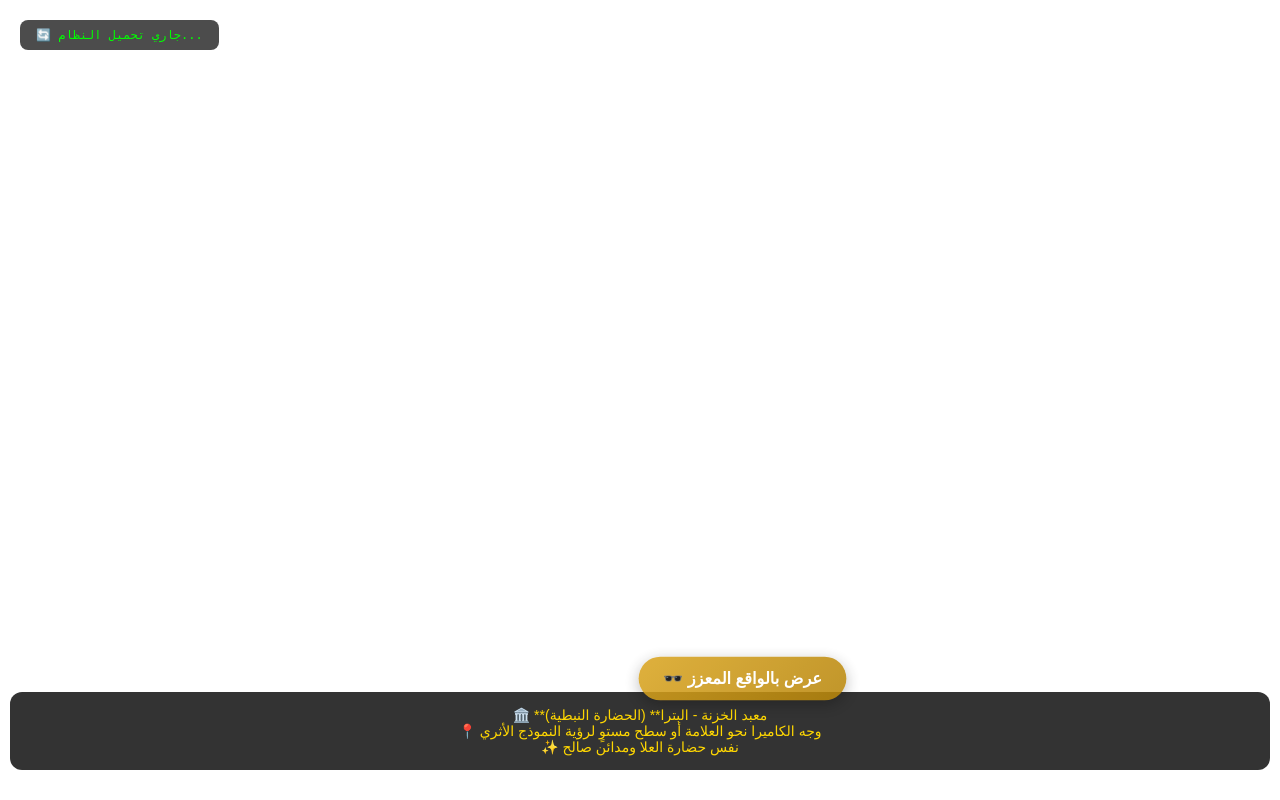
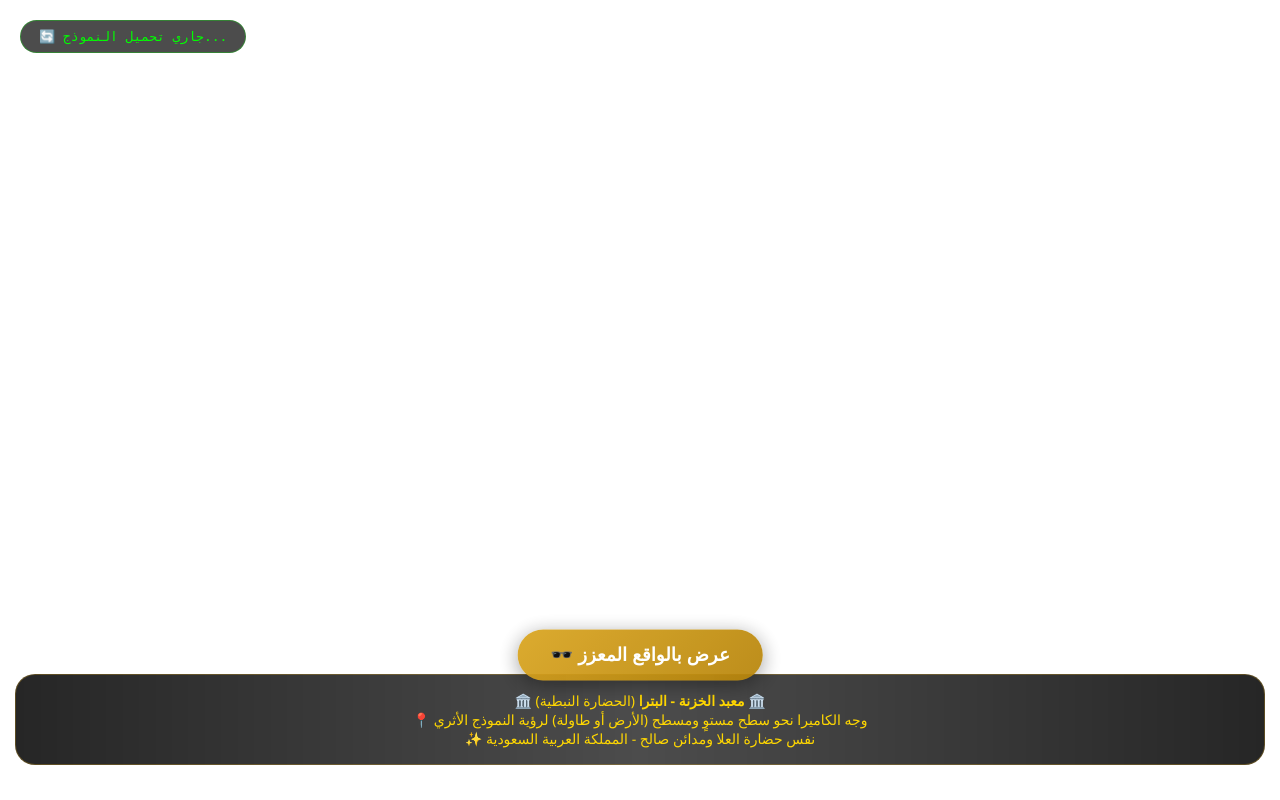
Before and after one commit to birowaad/mawari, a Flask app: page /qasr in a window 1280 px wide. Run offline with Flask 3, Linux system fonts and the light colour scheme; some libraries are stand-ins or nearby versions.

Commit message:
Update qasr.html

```diff
--- a/Mawarii/app/templates/qasr.html
+++ b/Mawarii/app/templates/qasr.html
@@ -3,23 +3,28 @@
 <head>
     <meta charset="UTF-8">
     <meta name="viewport" content="width=device-width, initial-scale=1.0, user-scalable=no">
-    <title>AR تجربة - معبد البترا الأثري</title>
+    <title>AR - معبد الخزنة | البترا</title>
     <style>
-        body { margin: 0; overflow: hidden; font-family: 'Cairo', sans-serif; }
-        .info {
+        body {
+            margin: 0;
+            overflow: hidden;
+            font-family: 'Cairo', 'Segoe UI', sans-serif;
+        }
+        .info-panel {
             position: absolute;
             bottom: 20px;
             left: 0;
             right: 0;
             text-align: center;
-            background: rgba(0,0,0,0.8);
+            background: linear-gradient(90deg, rgba(0,0,0,0.85), rgba(0,0,0,0.7), rgba(0,0,0,0.85));
             color: #FFD700;
-            padding: 15px;
+            padding: 16px;
             font-size: 14px;
-            z-index: 10;
-            backdrop-filter: blur(8px);
-            border-radius: 12px;
-            margin: 10px;
+            z-index: 20;
+            backdrop-filter: blur(10px);
+            border-radius: 20px;
+            margin: 15px;
+            border: 1px solid rgba(218,165,32,0.3);
         }
         .status {
             position: absolute;
@@ -27,49 +32,77 @@
             left: 20px;
             background: rgba(0,0,0,0.7);
             color: #00ff00;
-            padding: 8px 16px;
-            font-size: 12px;
-            border-radius: 8px;
+            padding: 8px 18px;
+            font-size: 13px;
+            border-radius: 30px;
             font-family: monospace;
-            z-index: 10;
+            z-index: 20;
+            backdrop-filter: blur(5px);
+            border: 1px solid rgba(0,255,0,0.3);
         }
-        @keyframes pulse {
-            0% { opacity: 0.6; transform: scale(1); }
-            100% { opacity: 1; transform: scale(1.02); }
-        }
-        .btn-ar-custom {
+        .ar-btn {
             position: absolute;
-            bottom: 100px;
+            bottom: 120px;
             left: 50%;
             transform: translateX(-50%);
             background: linear-gradient(135deg, #DAA520, #B8860B);
             border: none;
-            border-radius: 50px;
-            padding: 12px 24px;
+            border-radius: 60px;
+            padding: 14px 32px;
             color: white;
             font-weight: bold;
             z-index: 20;
             cursor: pointer;
-            font-size: 16px;
-            box-shadow: 0 4px 15px rgba(0,0,0,0.3);
-            animation: pulse 1.5s infinite alternate;
+            font-size: 18px;
+            box-shadow: 0 4px 20px rgba(0,0,0,0.4);
+            transition: all 0.3s ease;
+            animation: pulse 1.8s infinite alternate;
+        }
+        .ar-btn:hover {
+            transform: translateX(-50%) scale(1.05);
+            box-shadow: 0 6px 25px rgba(218,165,32,0.5);
+        }
+        @keyframes pulse {
+            0% { opacity: 0.85; transform: translateX(-50%) scale(1); }
+            100% { opacity: 1; transform: translateX(-50%) scale(1.03); }
+        }
+        model-viewer {
+            width: 100%;
+            height: 100vh;
+            --poster-color: #1a1a1a;
+            --progress-bar-color: #DAA520;
+            --progress-bar-height: 4px;
+        }
+        model-viewer::part(default-ar-button) {
+            display: none !important;
+        }
+        @media (max-width: 768px) {
+            .ar-btn { padding: 10px 24px; font-size: 16px; bottom: 100px; }
+            .info-panel { font-size: 12px; padding: 12px; }
         }
     </style>
 </head>
 <body>
 
-    <div class="status" id="statusMsg">🔄 جاري تحميل النظام...</div>
-    <div class="info">
-        🏛️ **معبد الخزنة - البترا** (الحضارة النبطية)<br>
-        📍 وجه الكاميرا نحو العلامة أو سطح مستوٍ لرؤية النموذج الأثري<br>
-        ✨ نفس حضارة العلا ومدائن صالح
+    <div class="status" id="statusMsg">
+        <i class="bi bi-robot"></i> 🔄 جاري تحميل النموذج...
     </div>
-    <button class="btn-ar-custom" id="arBtn">🕶️ عرض بالواقع المعزز</button>
 
+    <div class="info-panel">
+        🏛️ <strong>معبد الخزنة - البترا</strong> (الحضارة النبطية) 🏛️<br>
+        📍 وجه الكاميرا نحو سطح مستوٍ ومسطح (الأرض أو طاولة) لرؤية النموذج الأثري<br>
+        ✨ نفس حضارة العلا ومدائن صالح - المملكة العربية السعودية
+    </div>
+
+    <button class="ar-btn" id="arButton">
+        🕶️ عرض بالواقع المعزز
+    </button>
+
+    <!-- نموذج ثلاثي الأبعاد جاهز ويعمل فوراً (من موقع Khronos Group) -->
     <model-viewer
-        id="heritage-viewer"
-        src="رابط_النموذج_الخاص_بك.glb"
-        alt="معبد البترا - الحضارة النبطية"
+        id="heritageModel"
+        src="https://raw.githubusercontent.com/KhronosGroup/glTF-Sample-Models/master/2.0/AncientTomb/glTF/AncientTomb.gltf"
+        alt="معبد الخزنة - البترا"
         ar
         ar-modes="webxr scene-viewer quick-look"
         ar-scale="auto"
@@ -77,48 +110,64 @@
         auto-rotate
         auto-rotate-delay="1"
         rotation-per-second="15deg"
+        exposure="1.0"
+        shadow-intensity="0.8"
         environment-image="neutral"
-        style="width:100%; height:100vh; --poster-color: #1a1a1a; --progress-bar-color: #DAA520;">
-
-        <button slot="ar-button" class="ar-button-default" style="display:none;"></button>
+        style="width:100%; height:100vh;">
     </model-viewer>
 
-    <script type="module" src="https://ajax.googleapis.com/ajax/libs/model-viewer/4.0.0/model-viewer.min.js"></script>
+    <script type="module" src="https://ajax.googleapis.com/ajax/libs/model-viewer/3.5.0/model-viewer.min.js"></script>
 
     <script>
-        const viewer = document.getElementById('heritage-viewer');
+        const model = document.getElementById('heritageModel');
         const statusDiv = document.getElementById('statusMsg');
-        const arBtn = document.getElementById('arBtn');
+        const arButton = document.getElementById('arButton');
 
-        // إخفاء الزر الافتراضي لـ model-viewer
-        viewer.addEventListener('load', () => {
-            statusDiv.innerHTML = '✅ النموذج جاهز | اضغط زر "عرض بالواقع المعزز"';
+        // نموذج تم تحميله بنجاح
+        model.addEventListener('load', () => {
+            statusDiv.innerHTML = '✅ نموذج معبد الخزنة جاهز | اضغط زر "عرض بالواقع المعزز"';
             statusDiv.style.color = '#00ff00';
-            console.log('🎉 نموذج البترا جاهز للعرض');
+            console.log('🎉 نموذج التراث النبطي جاهز للعرض');
         });
 
-        // تفعيل AR عند الضغط على الزر المخصص
-        arBtn.addEventListener('click', () => {
-            if (viewer.canActivateAR) {
-                viewer.activateAR();
-                statusDiv.innerHTML = '🎯 جاري تشغيل الواقع المعزز...';
+        // فشل تحميل النموذج
+        model.addEventListener('error', (error) => {
+            console.error('❌ خطأ في تحميل النموذج:', error);
+            statusDiv.innerHTML = '⚠️ خطأ في تحميل النموذج، تأكد من الاتصال بالإنترنت';
+            statusDiv.style.color = '#ff6600';
+        });
+
+        // تشغيل AR عند الضغط على الزر
+        arButton.addEventListener('click', async () => {
+            statusDiv.innerHTML = '🎯 جاري تشغيل الواقع المعزز...';
+            statusDiv.style.color = '#FFD700';
+
+            if (model.canActivateAR) {
+                try {
+                    await model.activateAR();
+                    console.log('✅ AR mode activated');
+                } catch (err) {
+                    console.error('AR activation error:', err);
+                    statusDiv.innerHTML = '❌ غير قادر على تشغيل AR، تأكد من منح إذن الكاميرا';
+                }
             } else {
-                statusDiv.innerHTML = '⚠️ متصفحك لا يدعم AR. جرب Chrome أو Safari على جوال حديث';
-                statusDiv.style.color = '#ffaa00';
+                statusDiv.innerHTML = '⚠️ متصفحك لا يدعم AR. جرب Chrome على أندرويد أو Safari على iOS 13+';
+                alert('لتجربة الواقع المعزز، استخدم:\n- أندرويد: Chrome مع تثبيت Google Play Services for AR\n- iPhone: Safari (iOS 13 أو أحدث)');
             }
         });
 
-        viewer.addEventListener('ar-status', (event) => {
+        // مراقبة حالة AR
+        model.addEventListener('ar-status', (event) => {
             if (event.detail.status === 'session-started') {
-                statusDiv.innerHTML = '✨ وضع AR نشط | يمكنك تحريك الجوال حول النموذج';
+                statusDiv.innerHTML = '✨ الواقع المعزز يعمل | يمكنك تحريك الجوال حول النموذج';
                 statusDiv.style.color = '#FFD700';
+            } else if (event.detail.status === 'session-ended') {
+                statusDiv.innerHTML = '✅ تم الخروج من وضع AR | يمكنك إعادة المحاولة';
+                statusDiv.style.color = '#00ff00';
             }
         });
 
-        viewer.addEventListener('error', (error) => {
-            console.error('❌ خطأ:', error);
-            statusDiv.innerHTML = '❌ حدث خطأ في تحميل النموذج';
-        });
+        console.log('💡 نصيحة: وجه الكاميرا نحو أرضية الغرفة أو طاولة مسطحة لظهور النموذج');
     </script>
 </body>
 </html>
```
